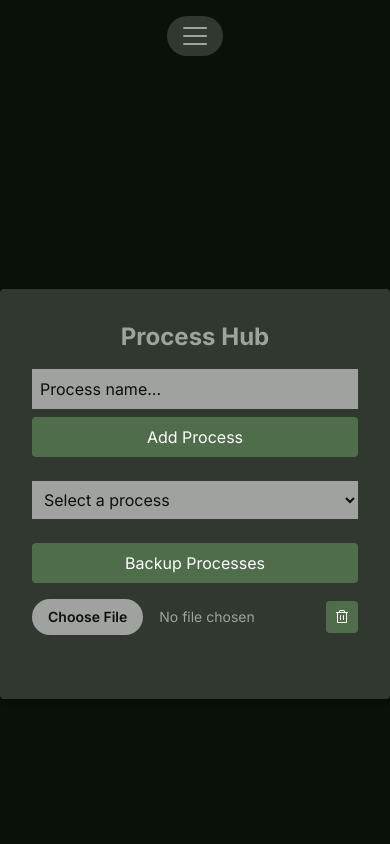
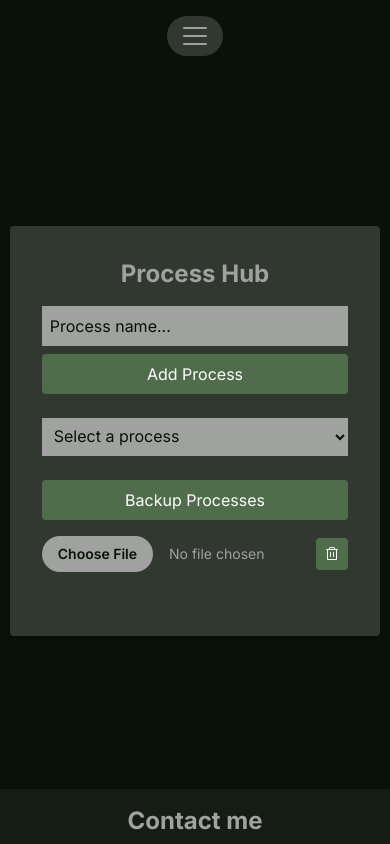
Before and after one commit to AnnaH00k/hookintech, a Next.js app: page /processHub in a window 390 px wide. Shown: the top 844 px of the page. Built offline with nearby package versions, Linux system fonts and the light colour scheme.

Commit message:
mobile layout

```diff
--- a/app/processHub/page.tsx
+++ b/app/processHub/page.tsx
@@ -102,8 +102,8 @@ const ProcessHub: React.FC = () => {
   };
 
   return (
-    <div className="min-h-screen bg-[#0A1109] flex items-center justify-center text-[#A0A2A0]">
-      <div className="bg-[#303830]  p-8 rounded shadow-md w-full max-w-lg">
+    <div className="sm:min-h-screen min-h-[85vh] bg-[#0A1109] flex items-center justify-center text-[#A0A2A0]">
+      <div className="bg-[#303830]  p-8 rounded shadow-md w-[95vw] max-w-lg">
         <h1 className="text-2xl text-center font-bold mb-4">Process Hub</h1>
         <div className="mb-4">
           <input
```
